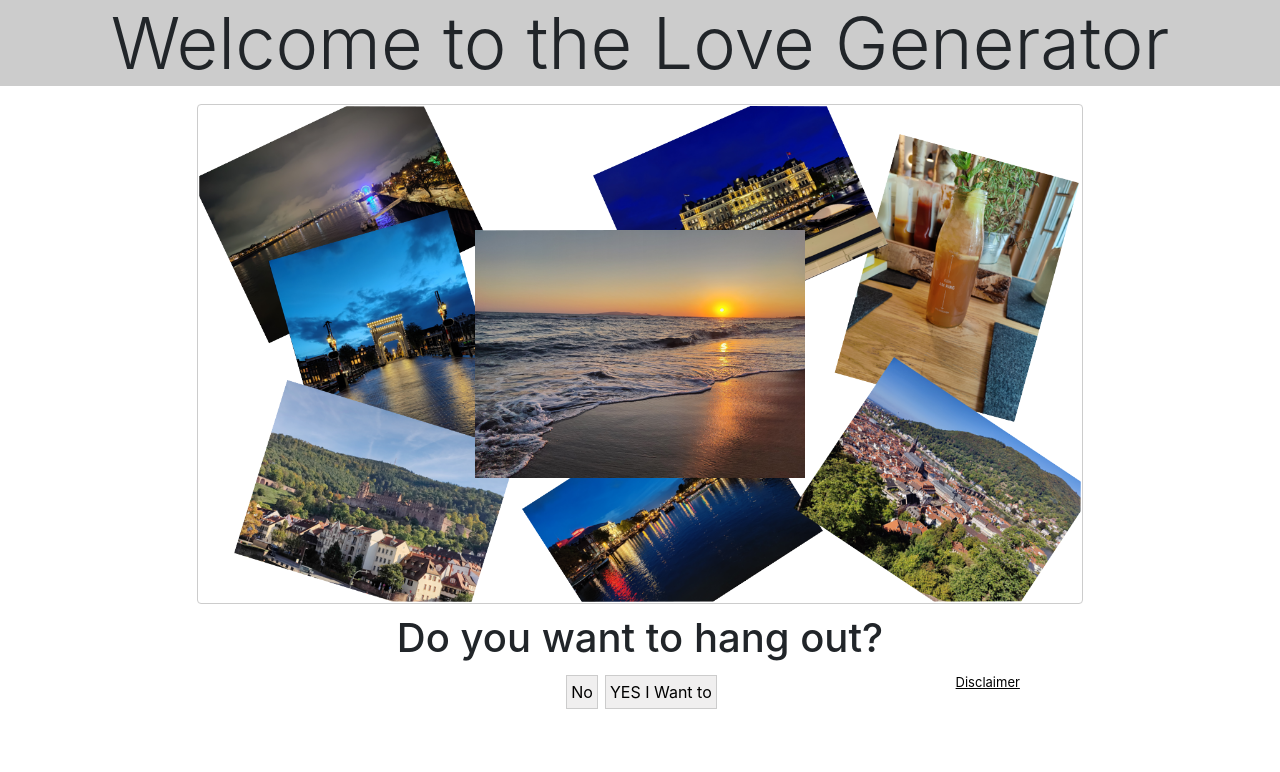
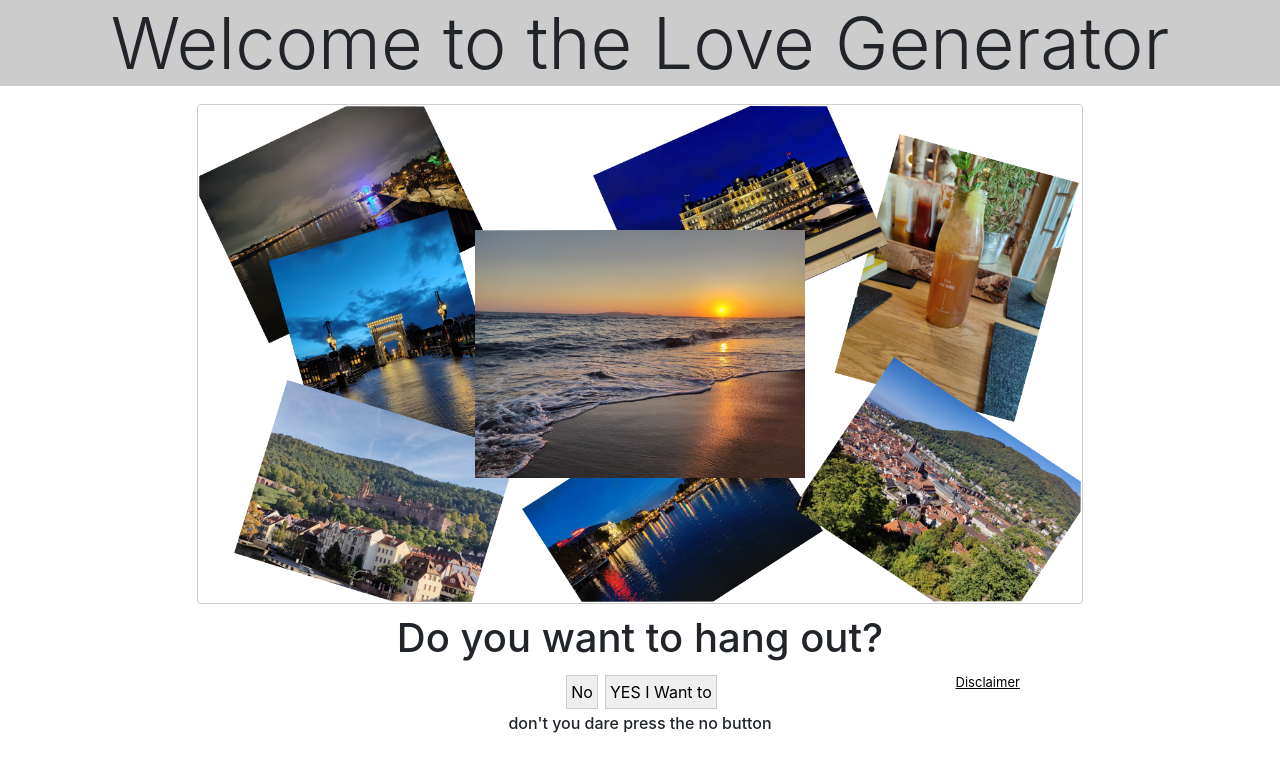
Before and after one commit to jannik73/date, a React (Create React App) app in the folder client/: page / in a window 1280 px wide. Shown: the top 772 px of the page. Built offline with nearby package versions, Linux system fonts and the light colour scheme.

Commit message:
do not dare

```diff
--- a/client/src/components/AddEntry.jsx
+++ b/client/src/components/AddEntry.jsx
@@ -202,6 +202,7 @@ function AddEntry() {
           margin: 2
         }}
         onClick={toggleDisclaimer}> Disclaimer </button>
+        <h6>don't you dare press the no button</h6>
 
       <Modal
         isOpen={isOpen}
```
Also changed, not shown: 1 other file (tests, documents, lock files or other folders).
